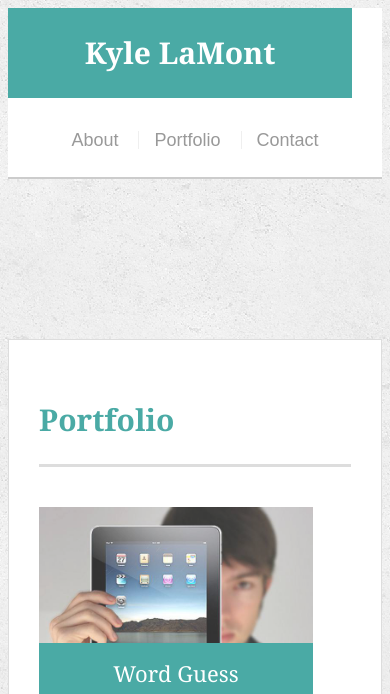
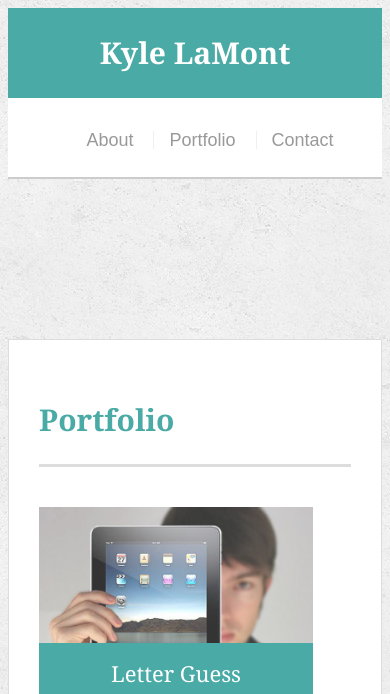
Before and after one commit to KyleRLamont/Responsive-Portfolio, a plain HTML site: page portfolio.html in a window 390 px wide. Shown: the top 694 px of the page. Drawn offline with Linux system fonts and the light colour scheme.

Commit message:
added link to psychic game to portfolio page.

```diff
--- a/assets/css/style.css
+++ b/assets/css/style.css
@@ -237,7 +237,6 @@ input[type=submit] {
 
   #masthead {
     width: 100%;
-    padding-right: 30px;
   }
 
 }
@@ -254,6 +253,10 @@ input[type=submit] {
     padding-bottom: 20px;
   }
 
+  #masthead {
+    padding-right: 0px;
+  }
+
 
   #logo {
     width: 100%;
--- a/portfolio.html
+++ b/portfolio.html
@@ -26,9 +26,11 @@
       <h1>Portfolio</h1>
 
       <div class="work">
-        <img src="assets/images/technics-q-c-640-480-1.jpg" alt="Word Guess">
+        <a href="https://kylerlamont.github.io/Psychic-Game/index.html" target="_blank">
+          <img src="assets/images/technics-q-c-640-480-1.jpg" alt="Word Guess">
 
-        <h3>Word Guess</h3>
+          <h3>Letter Guess</h3>
+        </a>
       </div>
       <div class="work">
         <img src="assets/images/technics-q-c-640-480-2.jpg" alt="RPG Game">
```
